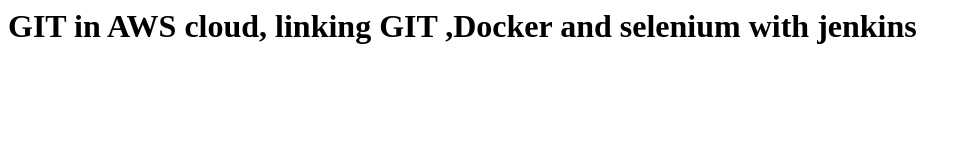
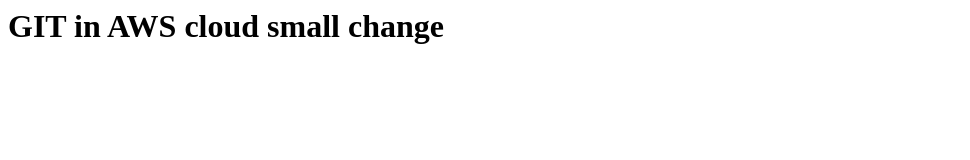
Before and after one commit to sampathsrcm/JenkinsinAWS, a plain HTML site: page index.html in a window 1280 px wide. Shown: the whole page, without its empty margins (0-970 px from the left). Drawn offline with Linux system fonts and the light colour scheme.

Commit message:
changed index.html

```diff
--- a/index.html
+++ b/index.html
@@ -1,5 +1,5 @@
 <html>
    <body>
-     <h1> GIT in AWS cloud, linking GIT ,Docker and selenium with jenkins  </h1>
+     <h1> GIT in AWS cloud small change</h1>
   </body>
 </html>
```
